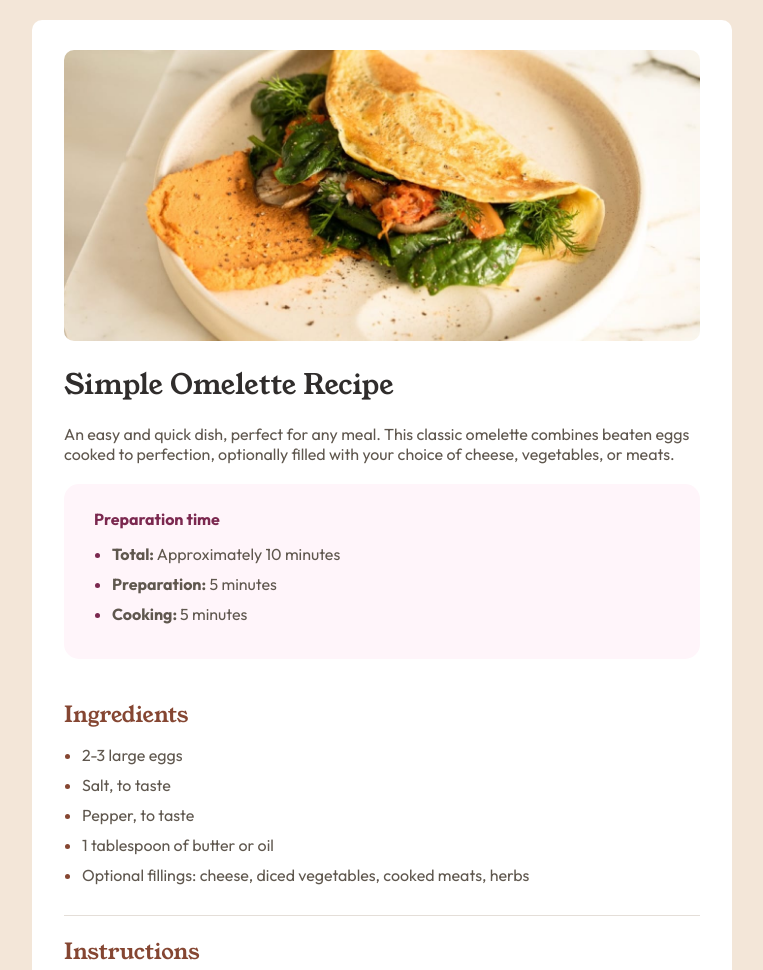
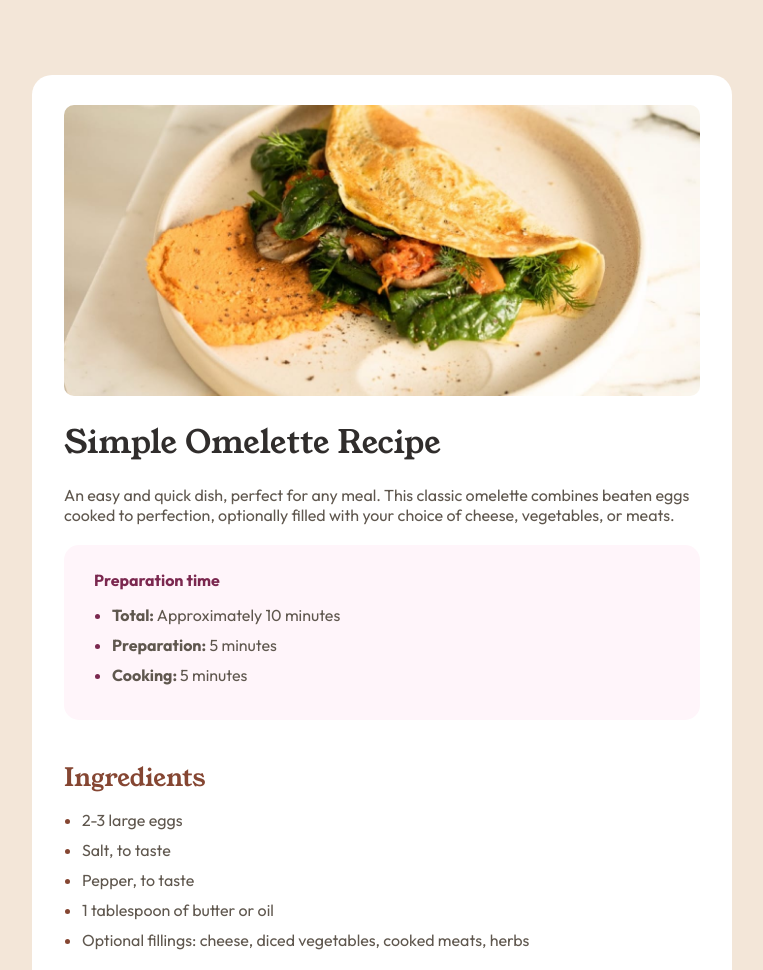
Before and after one commit to CarlaSablic95/Simple-omelette-recipe, a plain HTML site: page index.html in a window 1280 px wide. Shown: the top 970 px of the page, without its empty margins (258-1021 px from the left). Drawn offline with Linux system fonts and the light colour scheme.

Commit message:
Optimización de estilos CSS

```diff
--- a/css/styles.css
+++ b/css/styles.css
@@ -39,20 +39,22 @@ body {
     font-family: "Outfit";
 }
 
-h1, h3 {
+h1, h3{
     font-family: "Young Serif";
 }
 
 h1 {
     color: var(--stone-900) !important;
-    font-size: 28px;
+    font-size: 32px;
     font-weight: 500;
 }
+
+
 
 h3 {
     color: var(--brown);
     font-weight: 500;
-    font-size: 22px;
+    font-size: 25px;
     margin-bottom: 15px;
 }
 
@@ -85,7 +87,7 @@ main {
     grid-template-columns: 1fr;
     grid-template-rows: 1fr;
     place-items:center;
-    padding: 20px 0;
+    padding: 75px 0;
 }
 
 table {
@@ -94,7 +96,7 @@ table {
 
 .value {
     color: var(--brown);
-    font-weight: 500;
+    font-weight: 700;
 }
 
 tr {
@@ -113,7 +115,7 @@ td {
 .card-container {
     background-color: var(--white);
     padding: 30px 32px;
-    border-radius: 10px;
+    border-radius: 20px;
     max-width: 700px;
     display: flex;
     flex-direction: column;
@@ -137,7 +139,7 @@ td {
     margin: 20px 0;
 }
 
-.preparation-time > h4 {
+.preparation-time > p {
     color: var(--rose-800);
     margin-bottom: 15px;
 }
--- a/index.html
+++ b/index.html
@@ -19,7 +19,7 @@
           to perfection, optionally filled with your choice of cheese, vegetables, or meats.</p>
 
           <div class="preparation-time">
-            <h4>Preparation time</h4>
+            <p><strong>Preparation time</strong></p>
             <ul>
               <li><strong>Total:</strong> Approximately 10 minutes</li>
               <li><strong>Preparation:</strong> 5 minutes</li>
```
